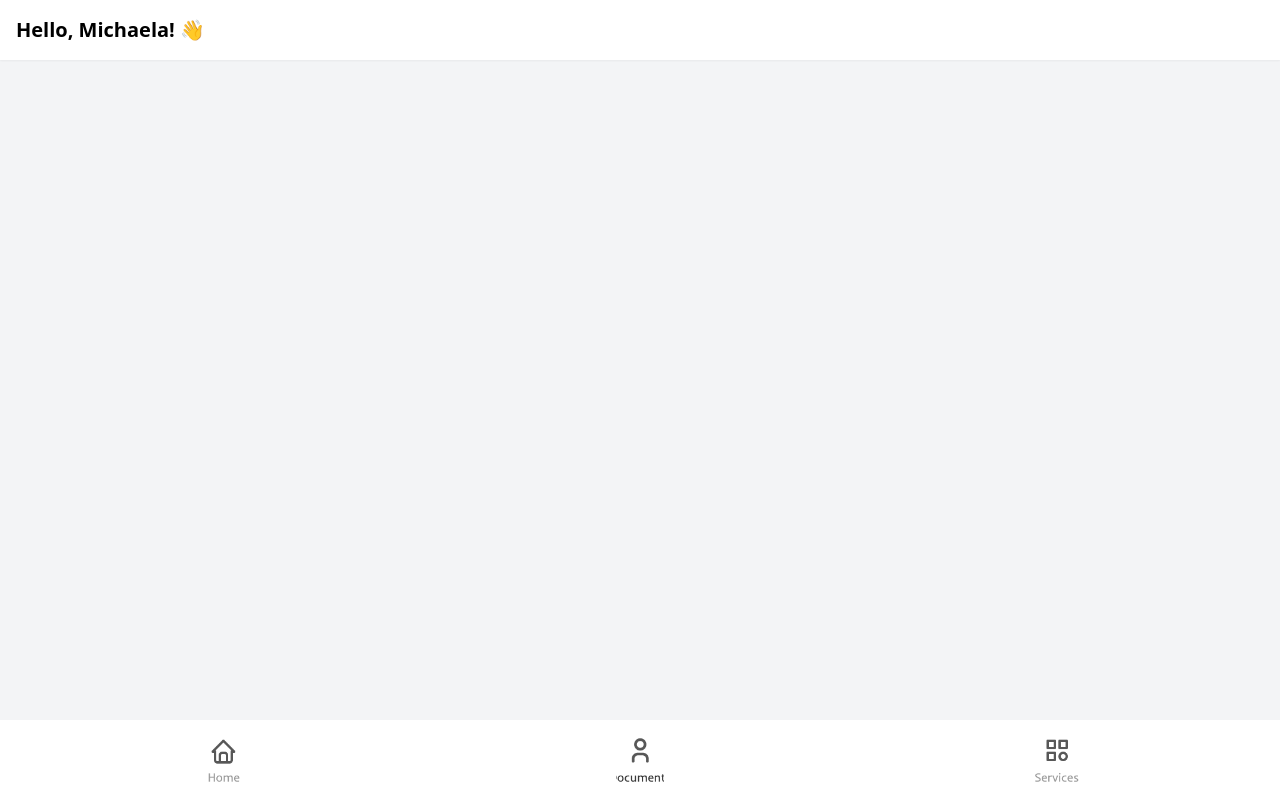
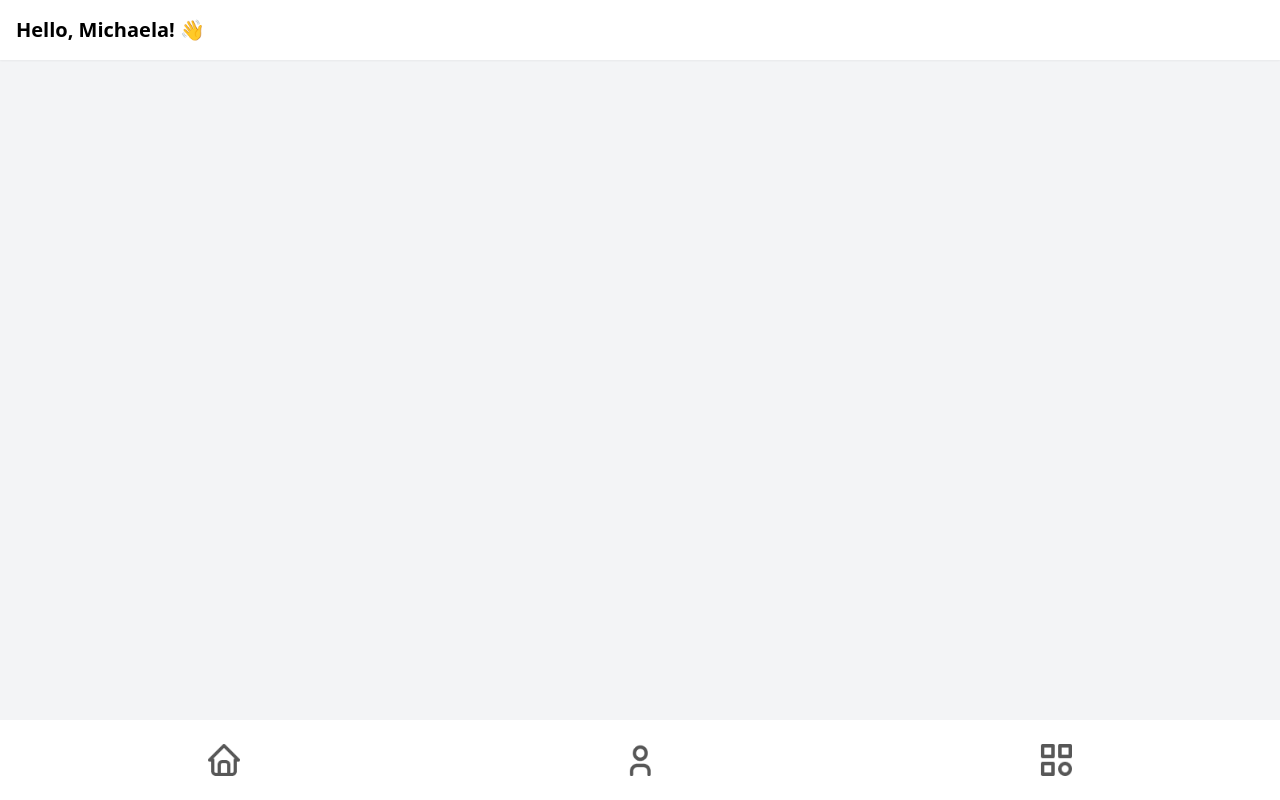
Before and after one commit to jacks429/hack, a Gatsby site: page /MobileComponent in a window 1280 px wide. Built offline with nearby package versions, Linux system fonts and the light colour scheme; Gatsby itself is replaced by a stand-in of ours; some icons are missing.

Commit message:
buttons arty

```diff
--- a/src/components/mobile/BottomNavigation.jsx
+++ b/src/components/mobile/BottomNavigation.jsx
@@ -1,18 +1,54 @@
 import React from 'react';
-import homeIcon from '../../images/home-icon.png';
-import documentsIcon from '../../images/documents-icon.png';
-import servicesIcon from '../../images/services-icon.png';
+import homeIcon from '../../images/house.png';
+import documentsIcon from '../../images/profile.png';
+import servicesIcon from '../../images/services.png';
 
 const BottomNavigation = ({ onPageChange }) => (
   <nav className="fixed bottom-0 left-0 right-0 bg-white shadow-t p-4 flex justify-around">
-    <button onClick={() => onPageChange('home')} className="flex flex-col items-center text-red-500">
-      <img src={homeIcon} alt="Home" style={{ width: '48px', height: '48px', objectFit: 'cover' }} />
+    <button
+      onClick={() => onPageChange('home')}
+      className="flex flex-col items-center text-red-500 p-2"
+    >
+      <img
+        src={homeIcon}
+        alt="Home"
+        style={{
+          width: '32px',
+          height: '32px',
+          objectFit: 'contain',
+          objectPosition: 'center',
+        }}
+      />
     </button>
-    <button onClick={() => onPageChange('documents')} className="flex flex-col items-center text-gray-500">
-      <img src={documentsIcon} alt="Documents" style={{ width: '48px', height: '48px', objectFit: 'cover' }} />
+    <button
+      onClick={() => onPageChange('documents')}
+      className="flex flex-col items-center text-gray-500 p-2"
+    >
+      <img
+        src={documentsIcon}
+        alt="Documents"
+        style={{
+          width: '32px',
+          height: '32px',
+          objectFit: 'contain',
+          objectPosition: 'center',
+        }}
+      />
     </button>
-    <button onClick={() => onPageChange('services')} className="flex flex-col items-center text-gray-500">
-      <img src={servicesIcon} alt="Services" style={{ width: '48px', height: '48px', objectFit: 'cover' }} />
+    <button
+      onClick={() => onPageChange('services')}
+      className="flex flex-col items-center text-gray-500 p-2"
+    >
+      <img
+        src={servicesIcon}
+        alt="Services"
+        style={{
+          width: '32px',
+          height: '32px',
+          objectFit: 'contain',
+          objectPosition: 'center',
+        }}
+      />
     </button>
   </nav>
 );
--- a/src/components/mobile/DocumentsPage.jsx
+++ b/src/components/mobile/DocumentsPage.jsx
@@ -1,11 +1,11 @@
 import React, { useState, useCallback } from 'react';
 import { useSwipeable } from 'react-swipeable';
-import { GatsbyImage, getImage } from 'gatsby-plugin-image';
 import { QRCodeSVG } from 'qrcode.react';
+import artyImage from '../../images/arty.jpg'; // Import the static image
 import redBallDots from '../../images/redball-3dot.png';
 import Modal from './Modal'; // Import the Modal component
 
-const DocumentsPage = ({ imageData }) => {
+const DocumentsPage = () => {
   const [currentIndex, setCurrentIndex] = useState(0);
   const [isModalOpen, setIsModalOpen] = useState(false); // State to control modal visibility
   const [preferences, setPreferences] = useState({
@@ -22,8 +22,6 @@ const DocumentsPage = ({ imageData }) => {
     preventDefaultTouchmoveEvent: true,
     trackMouse: true,
   });
-
-  const image = getImage(imageData);
 
   // Use useCallback to memoize handlers to avoid re-creation on every render
   const handleOpenModal = useCallback(() => {
@@ -49,11 +47,7 @@ const DocumentsPage = ({ imageData }) => {
           <div className="bg-white p-4 rounded-lg shadow-sm">
             <h2 className="text-xl font-semibold mb-2">Slovak passport</h2>
             <div className="flex items-center mb-4">
-              {image ? (
-                <GatsbyImage image={image} alt="Passport" className="w-20 h-20 rounded-lg mr-4" />
-              ) : (
-                <p>Image not available</p>
-              )}
+              <img src={artyImage} alt="Passport" className="w-20 h-20 rounded-lg mr-4" />
               <div>
                 <p>Date of birth: 30.09.1982</p>
                 <p>Rodne cislo: 002438248</p>
```
Also changed, not shown: src/images/20240905_155212.jpg (added), src/images/arty.jpg (added), src/images/house.png (added), src/images/profile.png (added), src/images/services.png (added).
